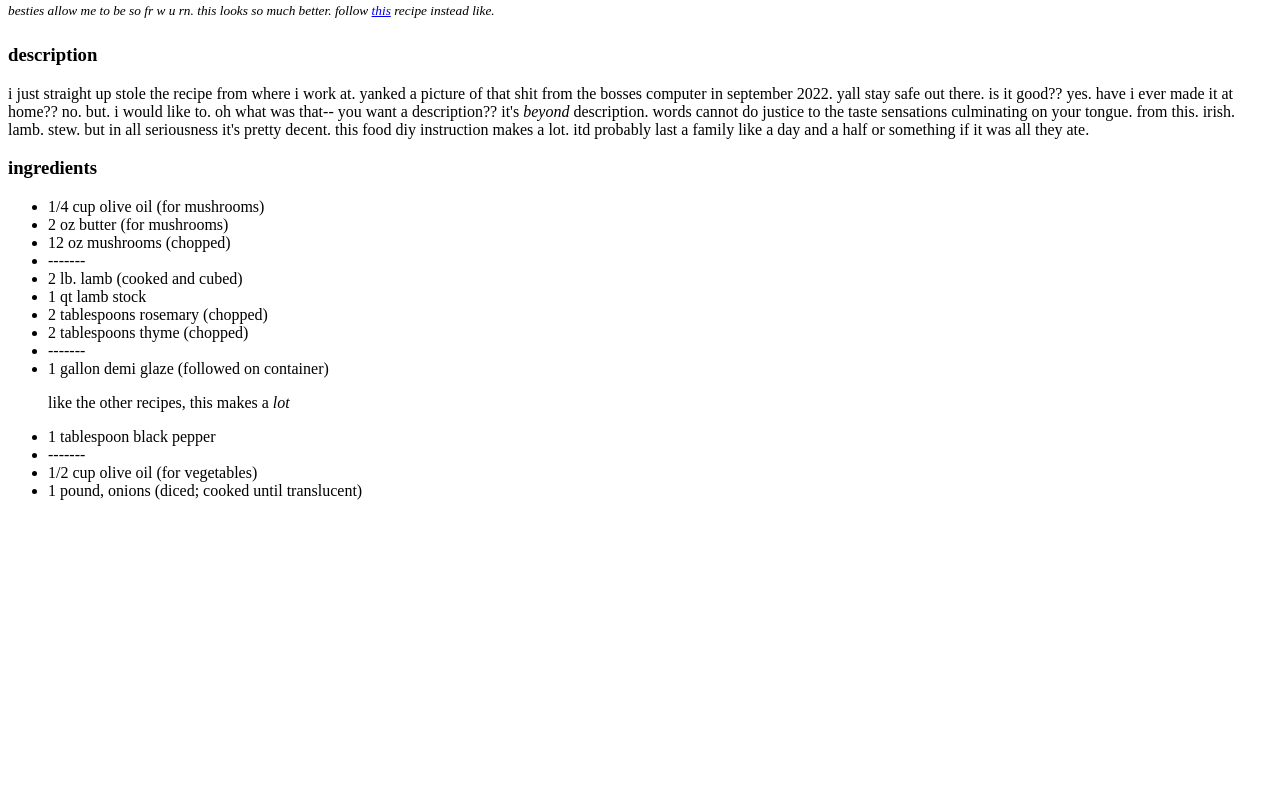
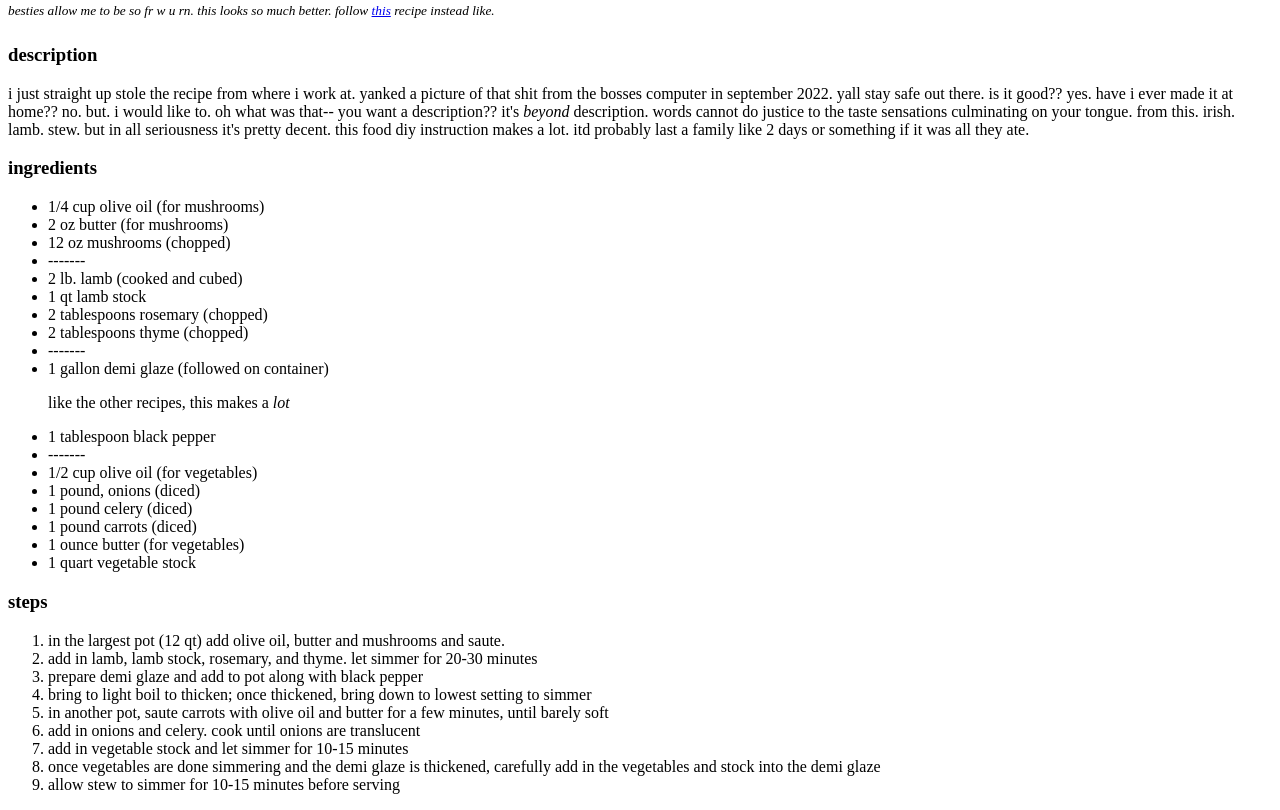
Before and after one commit to skeoswf/odin-recipes, a plain HTML site: page recipes/celticcupirishlambstew.html in a window 1280 px wide. Shown: the part 697-1507 px from the top of the page. Before the commit the page ends 1213 px from the top, so only its background shows below. Drawn offline with Linux system fonts and the light colour scheme.

Commit message:
Add steps for celticcupirishlambstew

```diff
--- a/recipes/celticcupirishlambstew.html
+++ b/recipes/celticcupirishlambstew.html
@@ -18,7 +18,7 @@
             computer in september 2022. yall stay safe out there. is it good?? yes. have i ever made it at home?? no.
             but. i would like to. oh what was that-- you want a description?? it's <em>beyond</em> description. words cannot do justice
             to the taste sensations culminating on your tongue. from this. irish. lamb. stew. but in all seriousness it's pretty decent.
-            this food diy instruction makes a lot. itd probably last a family like a day and a half or something if it was all they ate.
+            this food diy instruction makes a lot. itd probably last a family like 2 days or something if it was all they ate.
         </p>
 
         <h3>ingredients</h3>
@@ -37,9 +37,26 @@
             <li>1 tablespoon black pepper</li>
             <li>-------</li>
             <li>1/2 cup olive oil (for vegetables)</li>
-            <li>1 pound, onions (diced; cooked until translucent)</li>
+            <li>1 pound, onions (diced)</li>
+            <li>1 pound celery (diced)</li>
+            <li>1 pound carrots (diced)</li>
+            <li>1 ounce butter (for vegetables)</li>
+            <li>1 quart vegetable stock</li>
+         </ul>
 
-        </ul>
+         <h3>steps</h3>
+         <ol>
+            <li>in the largest pot (12 qt) add olive oil, butter and mushrooms and saute.</li>
+            <li>add in lamb, lamb stock, rosemary, and thyme. let simmer for 20-30 minutes</li>
+            <li>prepare demi glaze and add to pot along with black pepper</li>
+            <li>bring to light boil to thicken; once thickened, bring down to lowest setting to simmer</li>
+            <li>in another pot, saute carrots with olive oil and butter for a few minutes, until barely soft</li>
+            <li>add in onions and celery. cook until onions are translucent</li>
+            <li>add in vegetable stock and let simmer for 10-15 minutes</li>
+            <li>once vegetables are done simmering and the demi glaze is thickened, carefully add in
+                the vegetables and stock into the demi glaze</li>
+            <li>allow stew to simmer for 10-15 minutes before serving</li>
+         </ol>
 
     </body>
 
```
